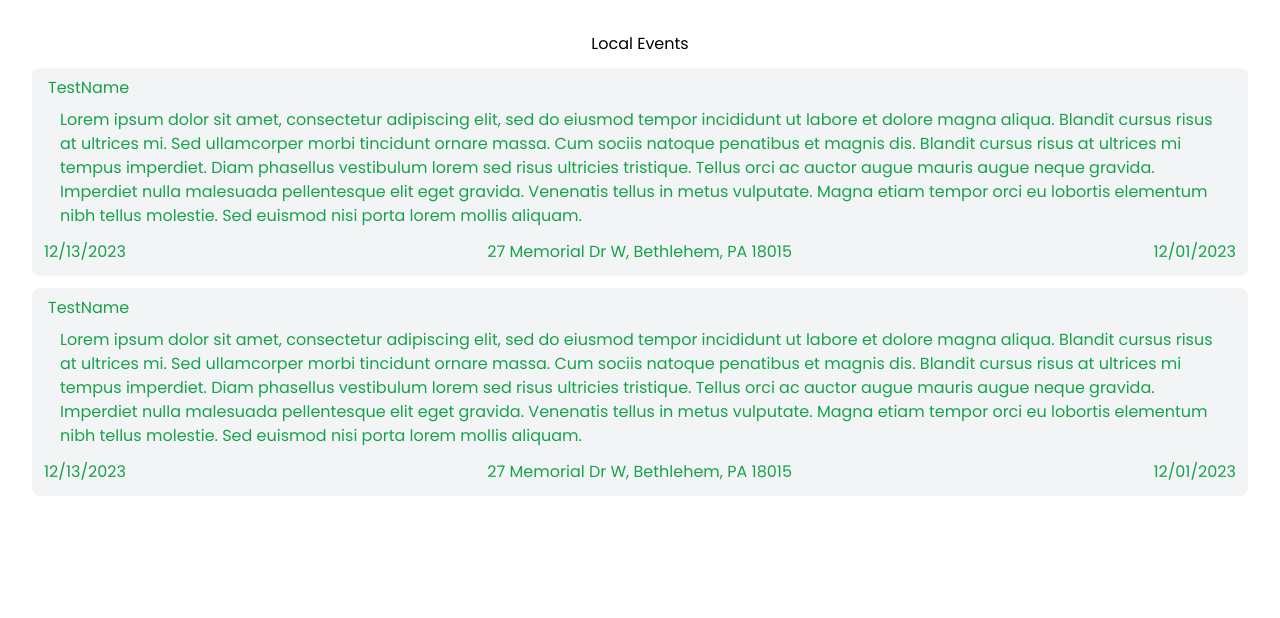
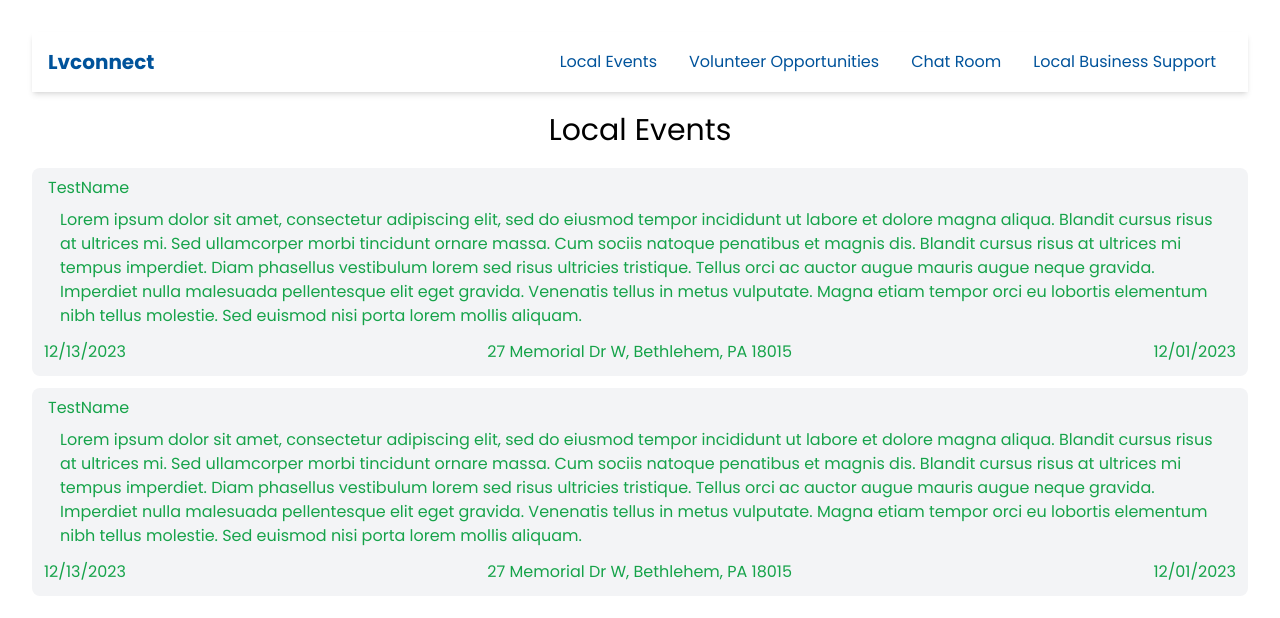
Before and after one commit to anvu21/lv-connect, a React (Vite) app in the folder frontend/webpage/: page /local in a window 1280 px wide. Shown: the top 618 px of the page. Built offline with nearby package versions, Linux system fonts and the light colour scheme; the HTML template or start-up script is replaced by a standard one.

Commit message:
Use navbar on local events page

```diff
--- a/frontend/webpage/src/component/localeventPage/localEvent.jsx
+++ b/frontend/webpage/src/component/localeventPage/localEvent.jsx
@@ -3,19 +3,23 @@ import React, { useState } from 'react';
 import { useNavigate } from "react-router-dom";
 import axios from "axios";
 import Event from "./Event.jsx";
+import NavBar from "../Navbar.jsx"
 
 const localEvent = () => {
 
 
 
   return (
+    <>
+      <NavBar />
       <div>
-      <h1>Local Events</h1>
+        <h1 className='my-5 text-3xl'>Local Events</h1>
         <Event name="TestName" date="12/13/2023" location="27 Memorial Dr W, Bethlehem, PA 18015"
           posted="12/01/2023"/>
         <Event name="TestName" date="12/13/2023" location="27 Memorial Dr W, Bethlehem, PA 18015"
           posted="12/01/2023"/>
       </div>
+    </>
   )
 }
 
```
Lines whose indentation alone changed are shown as unchanged.
